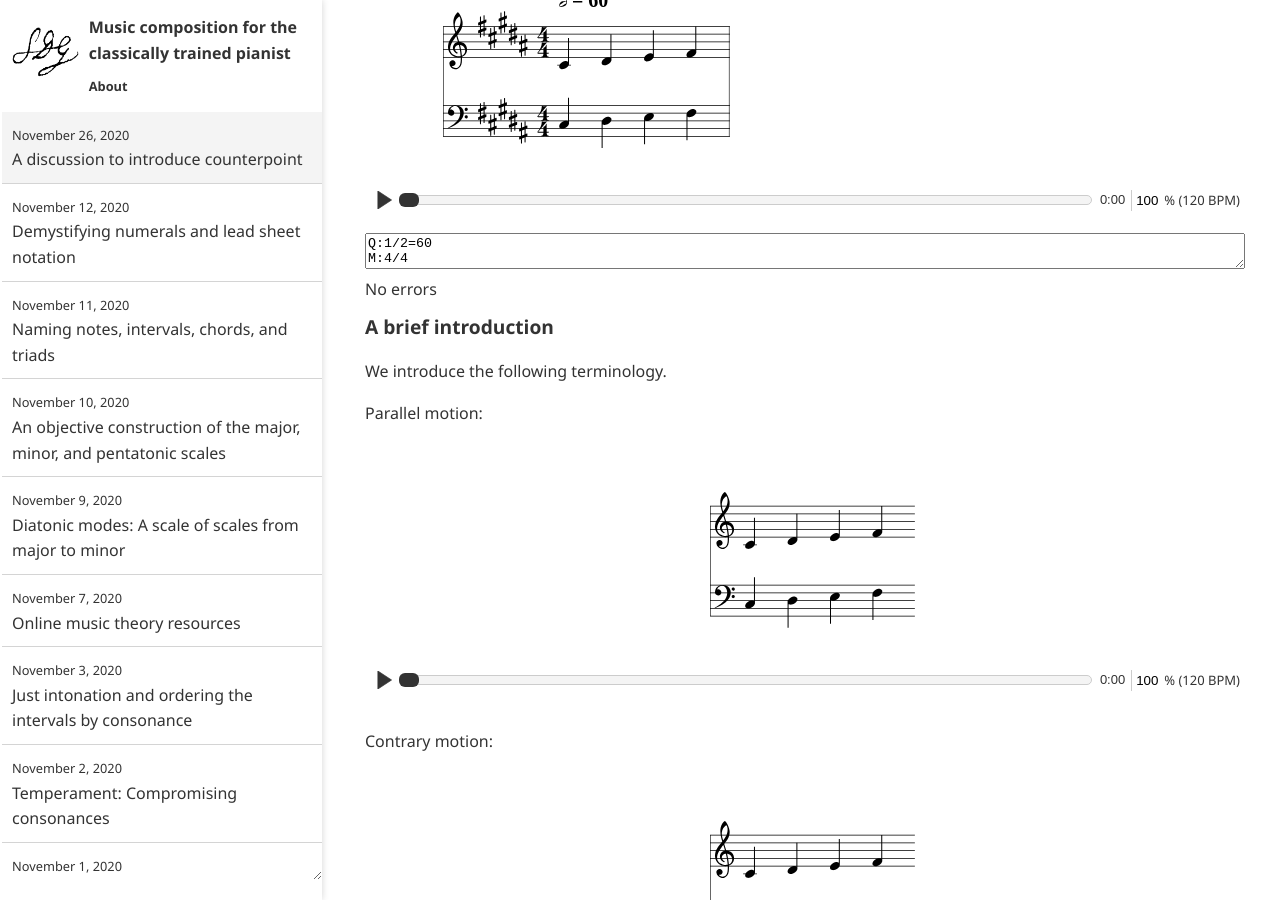
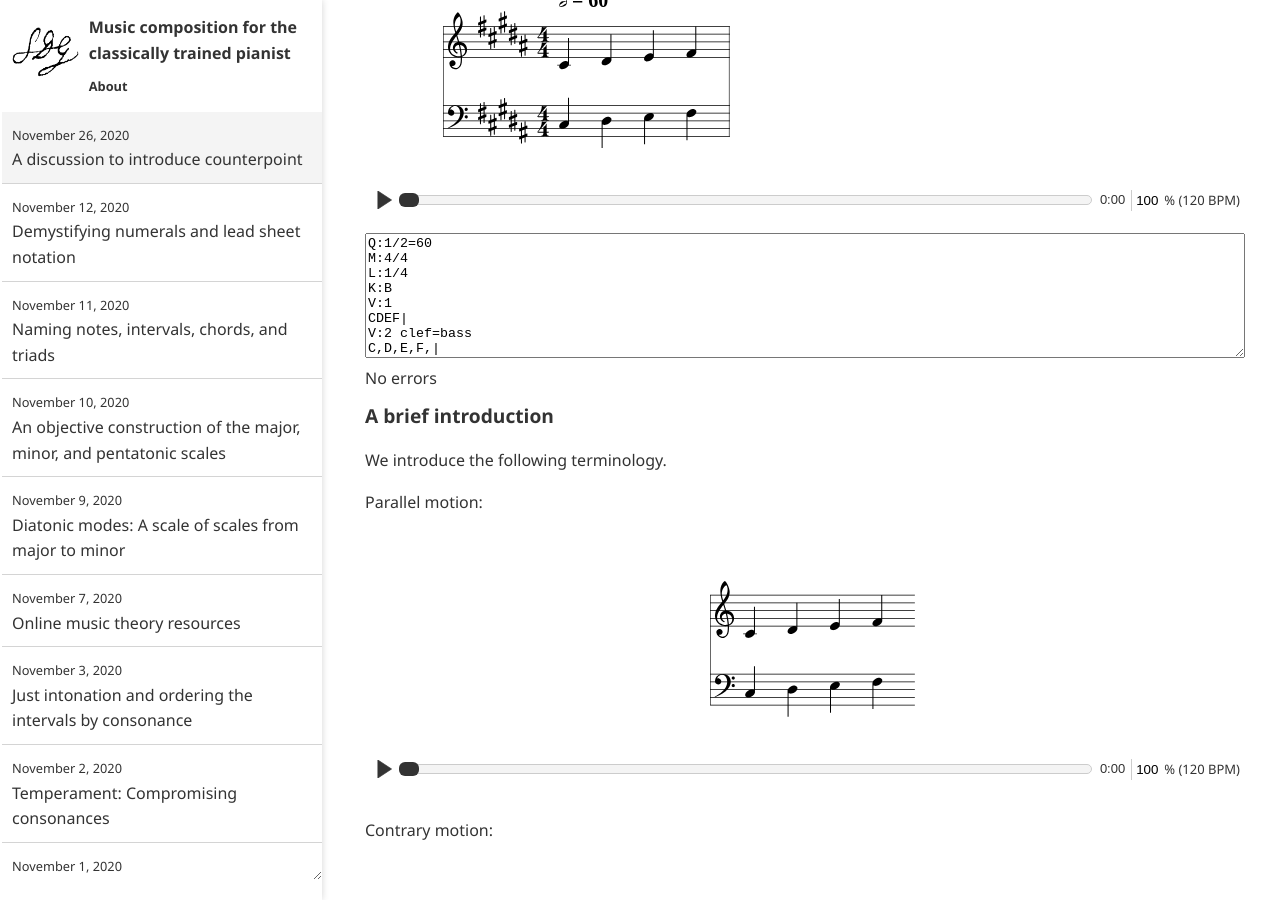
Before and after one commit to ansyblenetwork/sdg, a Jekyll site: the page built from _posts/2020-11-26-a-discussion-to.md, in a window 1280 px wide and 900 px high, scrolled down 426 px. Built offline with Jekyll 4.4.1, drawn with Linux system fonts in a browser that asks for light colours.

Commit message:
Update 2020-11-26-a-discussion-to.md

```diff
--- a/_posts/2020-11-26-a-discussion-to.md
+++ b/_posts/2020-11-26-a-discussion-to.md
@@ -9,7 +9,7 @@ So next I started reading several resources including Integrated Music Theory co
 I started researching generically about counterpoint, and realized that a softer discussion about counterpoint and its value was warranted.
 
 <div id="paper"></div>
-<textarea id="abc" style="width:100%">
+<textarea id="abc" style="width:100%; height:125px">
 Q:1/2=60
 M:4/4
 L:1/4
```
